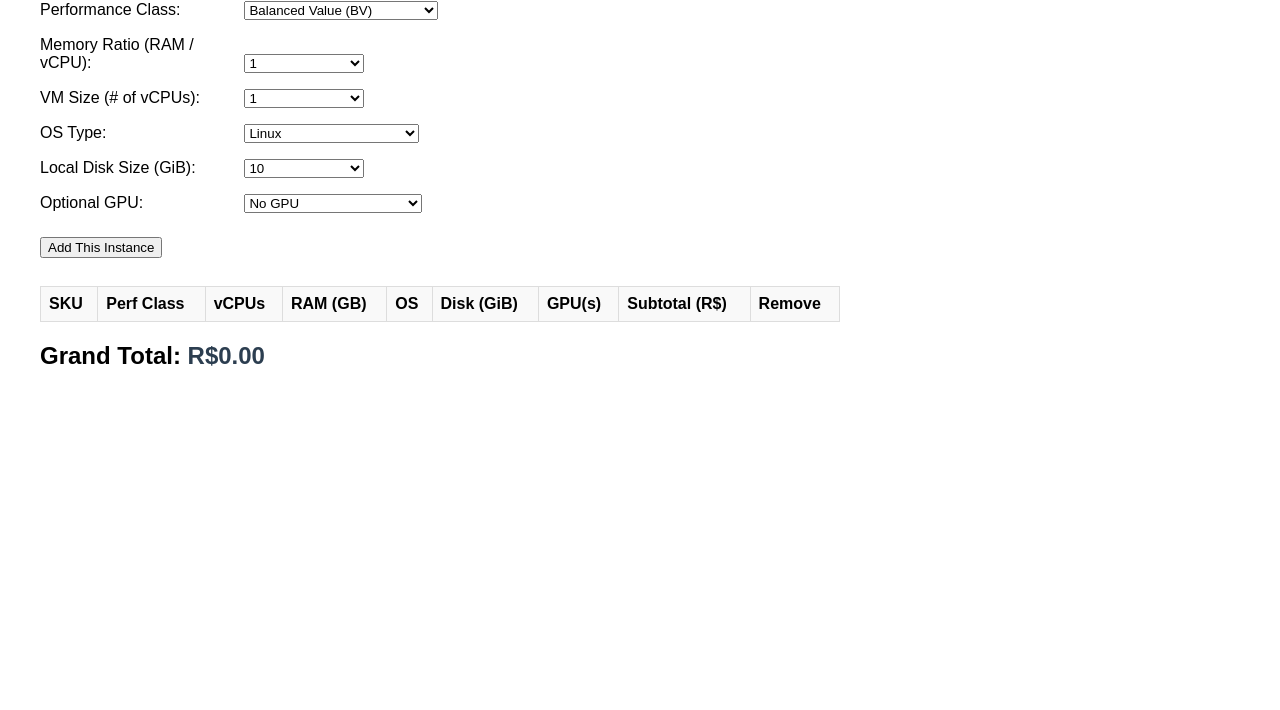
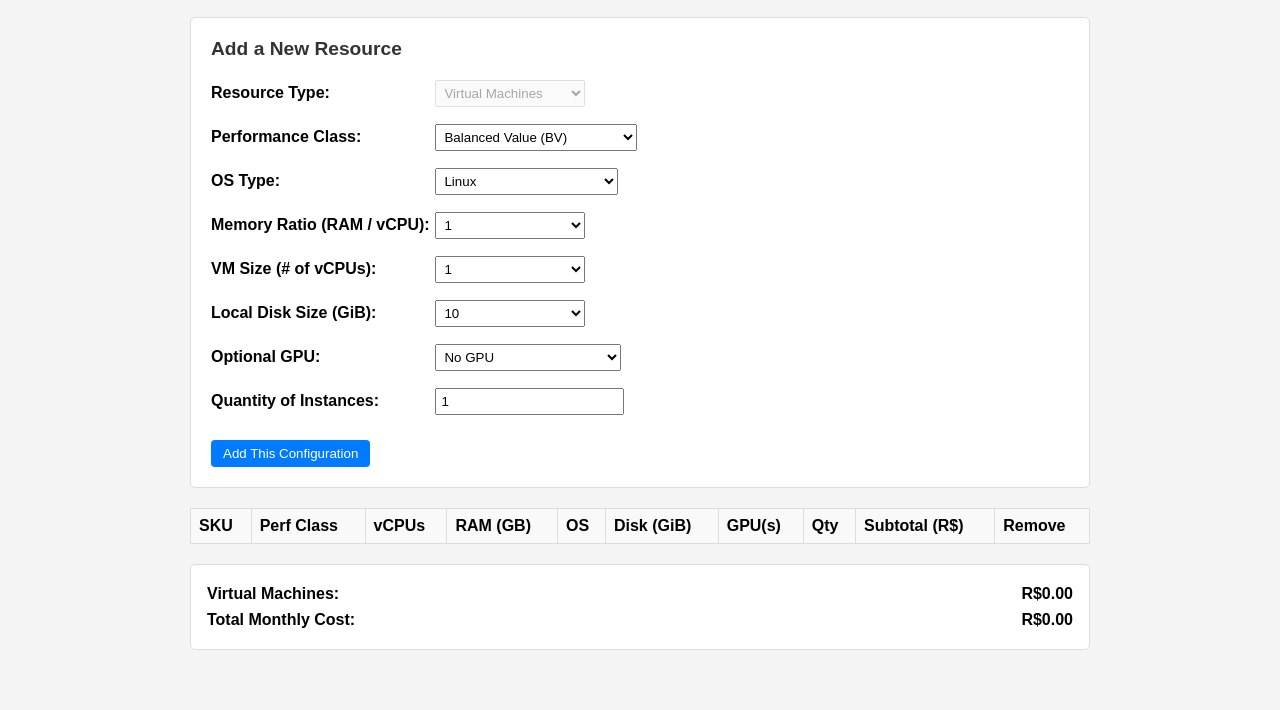
Before and after one commit to austinw356/cloud-pricing-mvp, a plain HTML site: page index.html in a window 1280 px wide. Shown: the part 170-880 px from the top of the page. Before the commit the page ends 800 px from the top, so only its background shows below. Drawn offline with Linux system fonts and the light colour scheme.

Commit message:
index.html

```diff
--- a/index.html
+++ b/index.html
@@ -1,8 +1,5 @@
 <!DOCTYPE html>
-cloud-pricing-mvp (the repository)
-|
-└── index.html
-
+index.html
 <html>
 <head>
   <meta charset="utf-8" />
@@ -10,29 +7,75 @@ cloud-pricing-mvp (the repository)
   <style>
     body {
       font-family: Arial, sans-serif;
-      margin: 40px;
-      max-width: 800px;
+      margin: 40px auto;
+      max-width: 900px;
+      background: #f4f4f4;
+      padding: 20px;
     }
+
     h1 {
+      margin-bottom: 8px;
+    }
+
+    .disclaimer {
+      font-size: 0.9em;
+      color: #555;
       margin-bottom: 20px;
     }
+
+    .card {
+      background: #fff;
+      border: 1px solid #ddd;
+      border-radius: 5px;
+      padding: 20px;
+      margin-bottom: 20px;
+    }
+
+    .card h2 {
+      margin-top: 0;
+      margin-bottom: 20px;
+      font-size: 1.2em;
+      color: #333;
+    }
+
     .field {
       margin-bottom: 16px;
     }
     label {
       display: inline-block;
-      width: 200px;
+      width: 220px;
+      font-weight: bold;
+      margin-bottom: 6px;
     }
+
     select, input[type="number"] {
-      min-width: 120px;
+      min-width: 150px;
+      padding: 4px;
     }
+
     button {
-      margin: 8px 0;
+      margin-top: 8px;
+      padding: 6px 12px;
+      cursor: pointer;
+      background: #007bff;
+      color: #fff;
+      border: none;
+      border-radius: 4px;
     }
+    button:hover {
+      background: #0056b3;
+    }
+
+    .disabled {
+      background-color: #ccc !important;
+      cursor: not-allowed;
+    }
+
     table {
       width: 100%;
       border-collapse: collapse;
       margin-top: 20px;
+      background: #fff;
     }
     th, td {
       border: 1px solid #ddd;
@@ -42,22 +85,43 @@ cloud-pricing-mvp (the repository)
     th {
       background-color: #f9f9f9;
     }
-    #grandTotal {
+    td button {
+      background: #dc3545;
+    }
+    td button:hover {
+      background: #a71d2a;
+    }
+
+    .totals-section {
+      margin-top: 20px;
+      background: #fff;
+      border: 1px solid #ddd;
+      border-radius: 5px;
+      padding: 16px;
+    }
+    .totals-section p {
+      margin: 0;
+      padding: 4px 0;
       font-weight: bold;
-      color: #2c3e50;
     }
-    .disabled {
-      background-color: #ccc;
+    .totals-section p span {
+      float: right;
     }
   </style>
 </head>
 <body>
 
   <h1>Magalu Cloud Pricing Calculator (Test)</h1>
+  <p class="disclaimer">
+    Prices shown are monthly estimates (billed by the second). Taxes included.
+  </p>
+
+  <div class="card">
+    <h2>Add a New Resource</h2>
 
     <!-- Only one resource type: Virtual Machines -->
     <div class="field">
-    <label for="resourceType">Resource Type:</label>
+      <label>Resource Type:</label>
       <select id="resourceType" disabled>
         <option value="VM" selected>Virtual Machines</option>
       </select>
@@ -72,30 +136,7 @@ cloud-pricing-mvp (the repository)
       </select>
     </div>
 
-  <!-- Memory Ratio -->
-  <div class="field">
-    <label for="memoryRatio">Memory Ratio (RAM / vCPU):</label>
-    <select id="memoryRatio">
-      <!-- BV default options (will change dynamically if needed) -->
-      <option value="1">1</option>
-      <option value="2">2</option>
-      <option value="4">4</option>
-    </select>
-  </div>
-
-  <!-- vCPUs -->
-  <div class="field">
-    <label for="vcpus">VM Size (# of vCPUs):</label>
-    <select id="vcpus">
-      <!-- BV default options -->
-      <option value="1">1</option>
-      <option value="2">2</option>
-      <option value="4">4</option>
-      <option value="8">8</option>
-    </select>
-  </div>
-
-  <!-- OS -->
+    <!-- OS Type (moved above Memory Ratio) -->
     <div class="field">
       <label for="osType">OS Type:</label>
       <select id="osType">
@@ -104,11 +145,27 @@ cloud-pricing-mvp (the repository)
       </select>
     </div>
 
+    <!-- Memory Ratio -->
+    <div class="field">
+      <label for="memoryRatio">Memory Ratio (RAM / vCPU):</label>
+      <select id="memoryRatio">
+        <!-- Will update dynamically for BV or DP -->
+      </select>
+    </div>
+
+    <!-- vCPUs -->
+    <div class="field">
+      <label for="vcpus">VM Size (# of vCPUs):</label>
+      <select id="vcpus">
+        <!-- Will update dynamically for BV or DP -->
+      </select>
+    </div>
+
     <!-- Local Disk -->
     <div class="field">
       <label for="localDisk">Local Disk Size (GiB):</label>
       <select id="localDisk">
-      <!-- Will update dynamically based on perfClass + OS -->
+        <!-- Will update dynamically -->
       </select>
     </div>
 
@@ -120,10 +177,18 @@ cloud-pricing-mvp (the repository)
         <option value="1">1x Nvidia L40 (+R$5110)</option>
         <option value="2">2x Nvidia L40 (+R$10220)</option>
       </select>
+      <span id="gpuNote" style="color: #d00; margin-left: 10px;"></span>
     </div>
 
-  <!-- Button to add instance to a "cart" -->
-  <button id="addInstanceBtn">Add This Instance</button>
+    <!-- Quantity -->
+    <div class="field">
+      <label for="quantity">Quantity of Instances:</label>
+      <input type="number" id="quantity" value="1" min="1" />
+    </div>
+
+    <!-- Button to add instance -->
+    <button id="addInstanceBtn">Add This Configuration</button>
+  </div>
 
   <!-- Table listing the chosen instances -->
   <table id="instancesTable">
@@ -136,24 +201,28 @@ cloud-pricing-mvp (the repository)
         <th>OS</th>
         <th>Disk (GiB)</th>
         <th>GPU(s)</th>
+        <th>Qty</th>
         <th>Subtotal (R$)</th>
         <th>Remove</th>
       </tr>
     </thead>
     <tbody>
-      <!-- Rows get added here dynamically -->
+      <!-- Rows added dynamically -->
     </tbody>
   </table>
 
-  <h2>Grand Total: <span id="grandTotal">R$0.00</span></h2>
+  <div class="totals-section">
+    <!-- Subtotal for VMs (and later other resource types) -->
+    <p>Virtual Machines: <span id="vmSubtotal">R$0.00</span></p>
+    <p>Total Monthly Cost: <span id="totalMonthlyCost">R$0.00</span></p>
+  </div>
 
   <script>
-    // ------------------------------------------------------------------
-    // 1) Data definitions & dynamic updating for dropdowns
-    // ------------------------------------------------------------------
+    // --------------------------------------------------------
+    // 1) Data Definitions
+    // --------------------------------------------------------
 
-    // For Balanced Value (BV) and Dedicated Performance (DP),
-    // define memoryRatios and vCPU options:
+    // Balanced Value (BV) or Dedicated Performance (DP)
     const memoryRatiosBV = [1, 2, 4];
     const memoryRatiosDP = [2, 4, 8];
 
@@ -173,30 +242,29 @@ cloud-pricing-mvp (the repository)
           return [40, 80, 160];
         }
       } else {
-        // DP
+        // DP (both OS)
         return [100, 150, 250];
       }
     }
 
-    // GPU is only supported for BV. If perfClass=DP, we disable the GPU field.
-    // We'll handle that in updateForm().
-
     // HTML elements
     const perfClassEl = document.getElementById('perfClass');
+    const osTypeEl = document.getElementById('osType');
     const memoryRatioEl = document.getElementById('memoryRatio');
     const vcpusEl = document.getElementById('vcpus');
-    const osTypeEl = document.getElementById('osType');
     const localDiskEl = document.getElementById('localDisk');
     const gpuEl = document.getElementById('gpu');
+    const gpuNoteEl = document.getElementById('gpuNote');
+    const quantityEl = document.getElementById('quantity');
 
-    // ------------------------------------------------------------------
-    // 2) Update form fields based on user selections
-    // ------------------------------------------------------------------
+    // --------------------------------------------------------
+    // 2) Update Form Fields Dynamically
+    // --------------------------------------------------------
     function updateForm() {
       const currentPerfClass = perfClassEl.value;
       const currentOS = osTypeEl.value;
 
-      // Update memory ratio dropdown
+      // Memory ratios
       let ratios = (currentPerfClass === 'BV') ? memoryRatiosBV : memoryRatiosDP;
       memoryRatioEl.innerHTML = '';
       ratios.forEach(r => {
@@ -206,7 +274,7 @@ cloud-pricing-mvp (the repository)
         memoryRatioEl.appendChild(opt);
       });
 
-      // Update vCPUs dropdown
+      // vCPUs
       let vcpuOpts = (currentPerfClass === 'BV') ? vcpusBV : vcpusDP;
       vcpusEl.innerHTML = '';
       vcpuOpts.forEach(v => {
@@ -216,7 +284,7 @@ cloud-pricing-mvp (the repository)
         vcpusEl.appendChild(opt);
       });
 
-      // Update local disk dropdown
+      // Local disk
       let diskOpts = getLocalDiskOptions(currentPerfClass, currentOS);
       localDiskEl.innerHTML = '';
       diskOpts.forEach(d => {
@@ -226,54 +294,57 @@ cloud-pricing-mvp (the repository)
         localDiskEl.appendChild(opt);
       });
 
-      // Update GPU dropdown (disable if DP)
+      // GPU logic:
+      // - If perfClass=DP => GPU not available
+      // - If OS=Windows => GPU not available
+      // So we disable the select and show a note accordingly.
+      let disableGPU = false;
+      let note = '';
       if (currentPerfClass === 'DP') {
-        gpuEl.value = '0'; // reset
-        gpuEl.disabled = true;
+        disableGPU = true;
+        note = 'GPU not available on this performance class';
+      } else if (currentOS === 'Windows') {
+        disableGPU = true;
+        note = 'GPU not available with Windows';
+      }
+
+      gpuEl.disabled = disableGPU;
+      if (disableGPU) {
+        gpuEl.value = '0'; // reset to no GPU
+        gpuNoteEl.textContent = note;
       } else {
-        gpuEl.disabled = false;
+        gpuNoteEl.textContent = '';
       }
     }
 
-    // Listen for changes to Performance Class or OS
     perfClassEl.addEventListener('change', updateForm);
     osTypeEl.addEventListener('change', updateForm);
 
-    // On first load, call updateForm to set defaults
+    // Initialize
     updateForm();
 
-    // ------------------------------------------------------------------
-    // 3) Pricing logic
-    // ------------------------------------------------------------------
-
+    // --------------------------------------------------------
+    // 3) Pricing Logic
+    // --------------------------------------------------------
     /*
-      We’ll define a simple formula:
-        basePrice = 35   -> for 1 vCPU + 1 GB RAM in BV + Linux + 0 disk + 0 GPU
-        memoryRatioFactor = memoryRatio
-        perfClassFactor = 1 for BV, 1.5 for DP  (example only)
-        vcpus
-        OS Surcharge = 150 per vCPU if Windows
-        Disk cost = (diskSize / 10) * 8
-        GPU cost = 5110 * numberOfGPUs (only if BV)
-
-      totalCost = basePrice
-                  * perfClassFactor
-                  * ( vcpus )
-                  * ( memoryRatioFactor )
-                + OS_surcharge
-                + disk_cost
-                + gpu_cost
+      basePrice = 35 for 1 vCPU, memRatio=1, BV, Linux, 0 disk, 0 GPU
+      perfClassFactor = 1 for BV, 1.5 for DP
+      totalComputeCost = basePrice * perfClassFactor * vcpus * memRatio
+      Windows surcharge = 150 * vcpus (if OS=Windows)
+      disk cost = (diskSize / 10) * 8
+      GPU cost = 5110 * numberOfGPUs (only if not disabled)
+      Then multiplied by quantity
     */
-
-    function calculateCost(perfClass, memRatio, vcpus, os, diskSize, gpuCount) {
+    function calculateCost(perfClass, memRatio, vcpus, os, diskSize, gpuCount, quantity) {
       const basePrice = 35;
       const perfClassFactor = (perfClass === 'BV') ? 1 : 1.5;
       const memoryRatioFactor = parseInt(memRatio, 10);
       const numVcpus = parseInt(vcpus, 10);
       const numDiskGiB = parseInt(diskSize, 10);
       const gpus = parseInt(gpuCount, 10);
+      const qty = parseInt(quantity, 10);
 
-      // Core compute cost
+      // compute cost
       let computeCost = basePrice * perfClassFactor * numVcpus * memoryRatioFactor;
 
       // Windows surcharge
@@ -283,41 +354,45 @@ cloud-pricing-mvp (the repository)
       }
 
       // Disk cost
-      // Each 10 GiB is R$8, so diskSize/10 * 8
       let diskCost = (numDiskGiB / 10) * 8;
 
-      // GPU cost if BV (DP is disabled from UI anyway)
-      let gpuCost = 0;
-      // Price is R$5110 per GPU
-      gpuCost = 5110 * gpus;
+      // GPU cost
+      let gpuCost = 5110 * gpus; // if GPU is disabled, gpus=0
 
-      const total = computeCost + osSurcharge + diskCost + gpuCost;
+      // Sum up and then multiply by quantity
+      let total = (computeCost + osSurcharge + diskCost + gpuCost) * qty;
       return total;
     }
 
-    // ------------------------------------------------------------------
-    // 4) "Add Instance" function & dynamic table updates
-    // ------------------------------------------------------------------
+    // --------------------------------------------------------
+    // 4) Add Instances & Render Table
+    // --------------------------------------------------------
     const addBtn = document.getElementById('addInstanceBtn');
     const instancesTableBody = document.querySelector('#instancesTable tbody');
-    const grandTotalEl = document.getElementById('grandTotal');
 
-    let instances = []; // will store { perfClass, memRatio, vcpus, os, diskSize, gpuCount, subtotal }
+    let instances = []; // each item => { resourceType, sku, perfClass, vcpus, ramGB, os, disk, gpu, quantity, subtotal }
 
     function addInstance() {
-      // Gather inputs
       const perfClassVal = perfClassEl.value;
+      const osVal = osTypeEl.value;
       const memRatioVal = memoryRatioEl.value;
       const vcpusVal = vcpusEl.value;
-      const osVal = osTypeEl.value;
       const diskVal = localDiskEl.value;
       const gpuVal = gpuEl.value;
+      const quantityVal = quantityEl.value;
 
       // Calculate cost
-      const subtotal = calculateCost(perfClassVal, memRatioVal, vcpusVal, osVal, diskVal, gpuVal);
+      const subtotal = calculateCost(
+        perfClassVal,
+        memRatioVal,
+        vcpusVal,
+        osVal,
+        diskVal,
+        gpuVal,
+        quantityVal
+      );
 
-      // Build a simple SKU string for reference
-      // e.g. "BV-2vCPU-2GB-Linux-20GiB-0GPU"
+      // Build a SKU string
       const ramGB = parseInt(vcpusVal, 10) * parseInt(memRatioVal, 10);
       const sku = [
         perfClassVal,
@@ -325,11 +400,12 @@ cloud-pricing-mvp (the repository)
         ramGB + 'GB',
         osVal,
         diskVal + 'GiB',
-        gpuVal + 'GPU'
+        gpuVal + 'GPU',
+        'Qty' + quantityVal
       ].join('-');
 
-      // Store in array
       const instanceItem = {
+        resourceType: 'VM',
         sku,
         perfClass: perfClassVal,
         vcpus: vcpusVal,
@@ -337,51 +413,65 @@ cloud-pricing-mvp (the repository)
         os: osVal,
         disk: diskVal,
         gpu: gpuVal,
+        quantity: parseInt(quantityVal, 10),
         subtotal
       };
       instances.push(instanceItem);
 
-      // Render a new row in the table
+      // Re-render the table
       renderTable();
     }
 
     function renderTable() {
-      // Clear existing rows
       instancesTableBody.innerHTML = '';
 
-      // Rebuild all rows
+      let vmSum = 0;
       let grandTotal = 0;
+
       instances.forEach((inst, idx) => {
         const tr = document.createElement('tr');
 
+        // SKU
         const skuTd = document.createElement('td');
         skuTd.textContent = inst.sku;
         tr.appendChild(skuTd);
 
+        // PerfClass
         const perfTd = document.createElement('td');
         perfTd.textContent = inst.perfClass;
         tr.appendChild(perfTd);
 
+        // vCPUs
         const vcpusTd = document.createElement('td');
         vcpusTd.textContent = inst.vcpus;
         tr.appendChild(vcpusTd);
 
+        // RAM
         const ramTd = document.createElement('td');
         ramTd.textContent = inst.ramGB;
         tr.appendChild(ramTd);
 
+        // OS
         const osTd = document.createElement('td');
         osTd.textContent = inst.os;
         tr.appendChild(osTd);
 
+        // Disk
         const diskTd = document.createElement('td');
         diskTd.textContent = inst.disk;
         tr.appendChild(diskTd);
 
+        // GPU
         const gpuTd = document.createElement('td');
         gpuTd.textContent = inst.gpu;
         tr.appendChild(gpuTd);
 
+        // Quantity
+        const qtyTd = document.createElement('td');
+        qtyTd.textContent = inst.quantity;
+        tr.appendChild(qtyTd);
+
+        // Subtotal
         const subtotalTd = document.createElement('td');
         subtotalTd.textContent = 'R$' + inst.subtotal.toFixed(2);
         tr.appendChild(subtotalTd);
@@ -391,7 +481,6 @@ cloud-pricing-mvp (the repository)
         const removeBtn = document.createElement('button');
         removeBtn.textContent = 'X';
         removeBtn.addEventListener('click', () => {
-          // Remove this instance from array
           instances.splice(idx, 1);
           renderTable();
         });
@@ -400,14 +489,20 @@ cloud-pricing-mvp (the repository)
 
         instancesTableBody.appendChild(tr);
 
+        // Summation
         grandTotal += inst.subtotal;
+        if (inst.resourceType === 'VM') {
+          vmSum += inst.subtotal;
+        }
       });
 
-      // Update grand total
-      grandTotalEl.textContent = 'R$' + grandTotal.toFixed(2);
+      // Update sub-totals and total cost
+      document.getElementById('vmSubtotal').textContent = 'R$' + vmSum.toFixed(2);
+      document.getElementById('totalMonthlyCost').textContent = 'R$' + grandTotal.toFixed(2);
     }
 
     addBtn.addEventListener('click', addInstance);
+
   </script>
 </body>
 </html>
```
Lines whose indentation alone changed are shown as unchanged.
